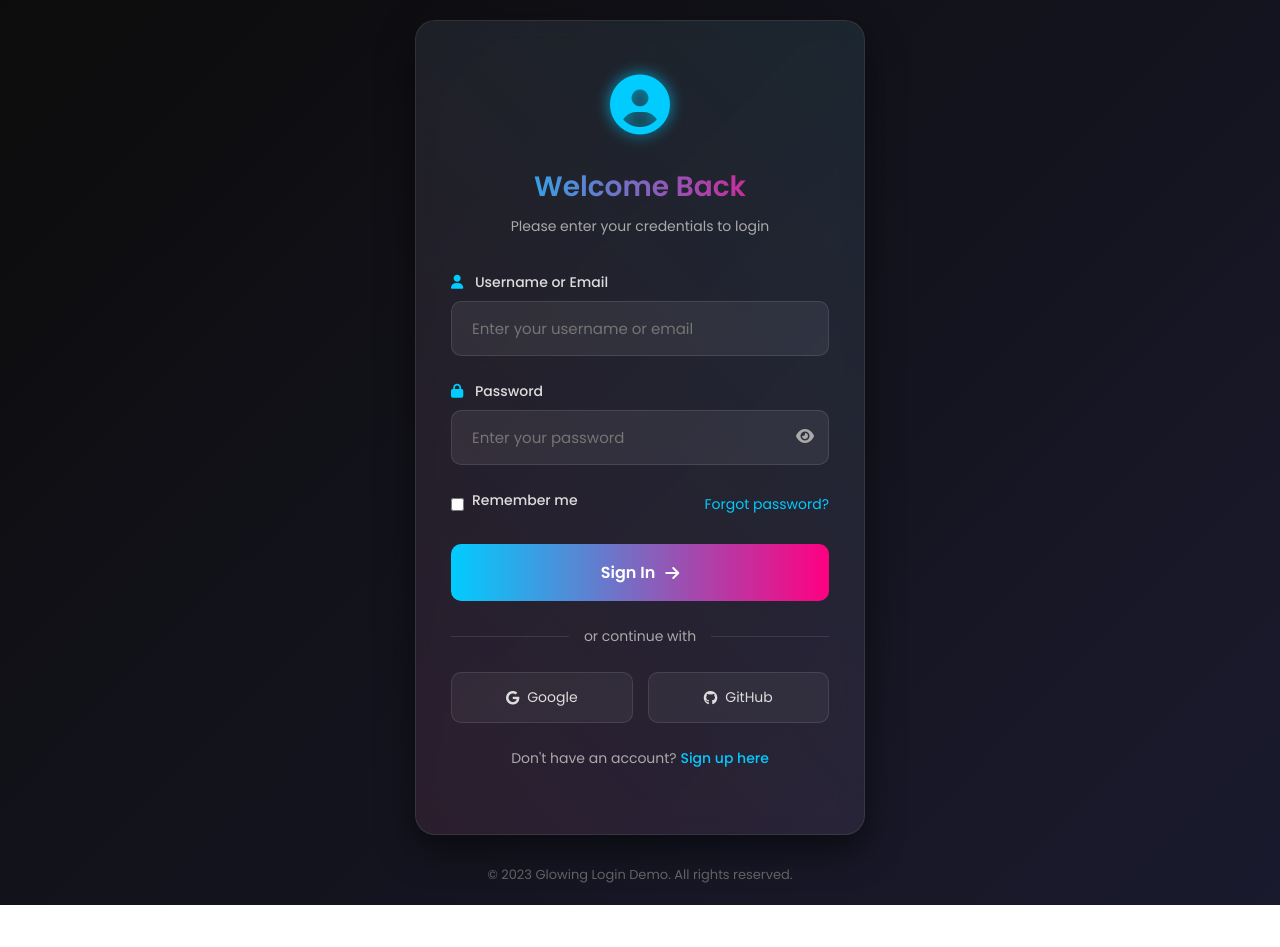
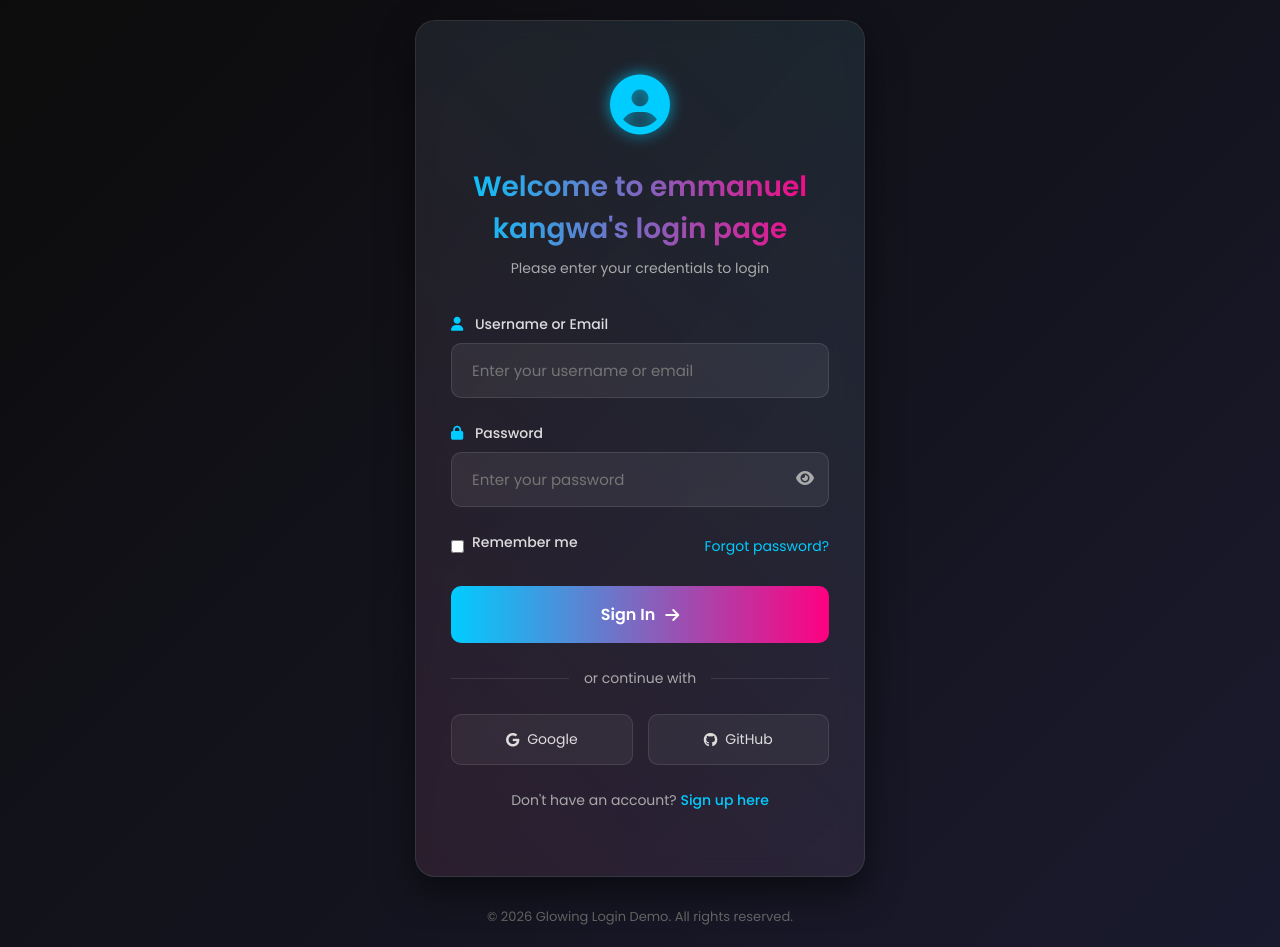
Before and after one commit to emmanuelleun/simple-login, a plain HTML site: page index.html in a window 1280 px wide. Before the commit the page ends 905 px from the top, so only its background shows below. Drawn offline with Linux system fonts and the light colour scheme.

Commit message:
Modify welcome message and footer year
Updated the welcome message and footer year.

```diff
--- a/index.html
+++ b/index.html
@@ -15,7 +15,7 @@
                 <div class="logo">
                     <i class="fas fa-user-circle"></i>
                 </div>
-                <h1>Welcome Back</h1>
+                <h1>Welcome to emmanuel kangwa's login page</h1>
                 <p class="subtitle">Please enter your credentials to login</p>
             </div>
 
@@ -90,10 +90,11 @@
         </div>
 
         <div class="footer">
-            <p>&copy; 2023 Glowing Login Demo. All rights reserved.</p>
+            <p>&copy; 2026 Glowing Login Demo. All rights reserved.</p>
         </div>
     </div>
 
     <script src="script.js"></script>
 </body>
+
 </html>
```
